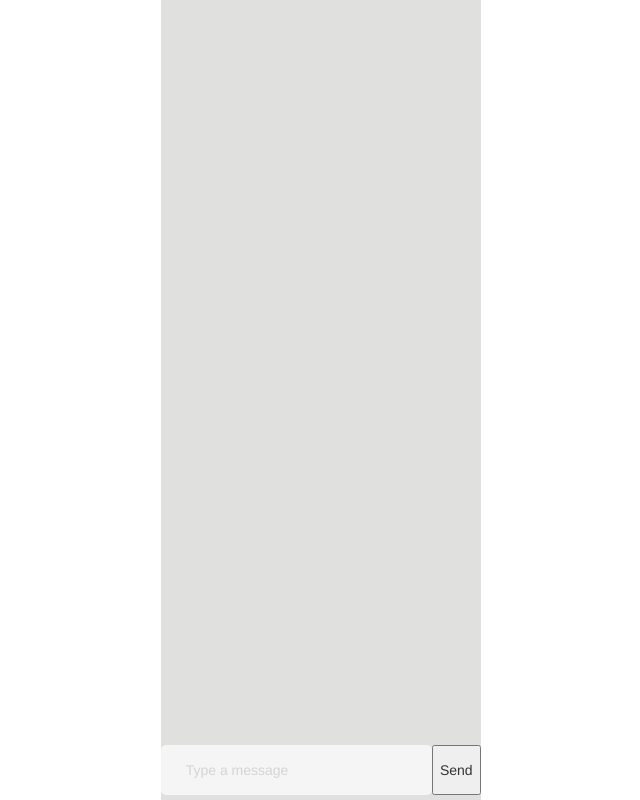
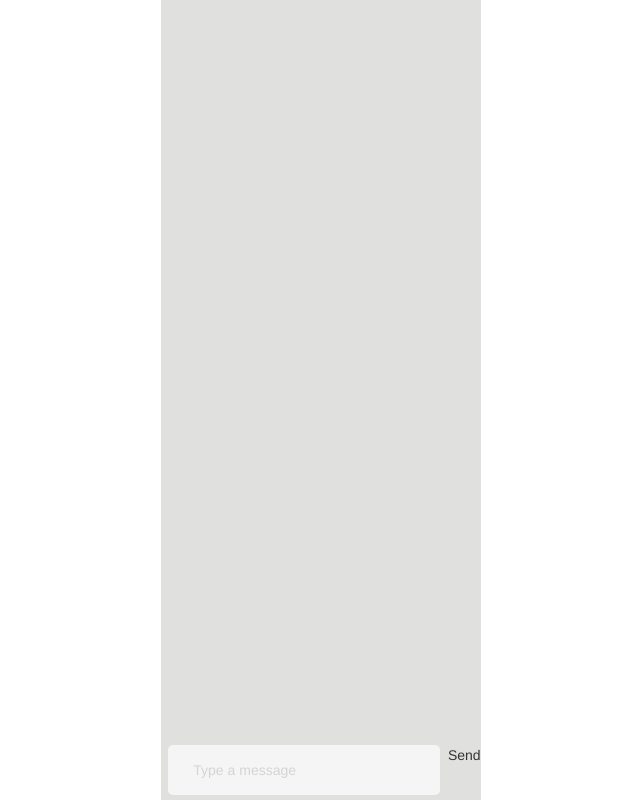
Before and after one commit to mnshaw/voca, a plain HTML site: page index.html in a window 1280 px wide. Shown: the whole page, without its empty margins (266-906 px from the left). Drawn offline with nearby package versions, Linux system fonts and the light colour scheme.

Commit message:
change to link

```diff
--- a/index.html
+++ b/index.html
@@ -27,7 +27,7 @@
                     <input class="mytext" placeholder="Type a message"/>
                 </div>
             </div>
-            <input type="button" id="send" value="Send">
+            <a class="send" data-role='button'>Send</a>
         </div>
     </div>
 </body>
--- a/js/script.js
+++ b/js/script.js
@@ -144,8 +144,10 @@ $(".mytext").keydown(function(e){
 //     }
 // });
 
-$("#send").on("click touchstart", function() {
+$(".send").click(function() {
     var text = $(".mytext").val();
+
+    $(".mytext").val('');
     if (text !== ""){
         insertChat("you", text);
         $(".mytext").val('');
```
